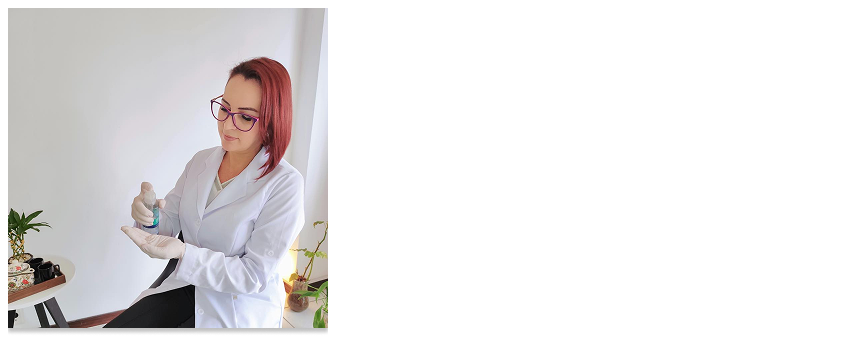
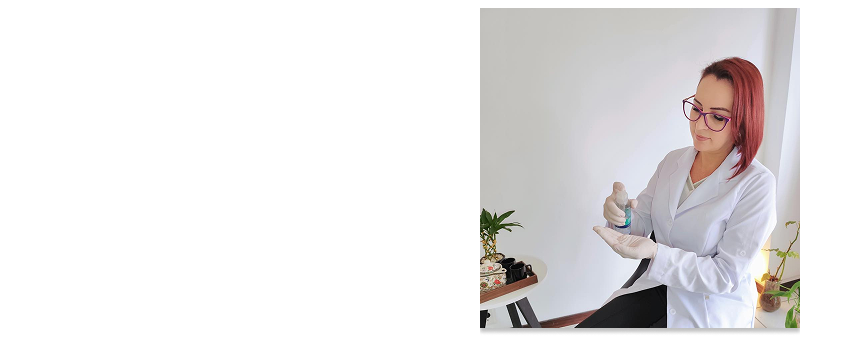
Before and after one commit to diegofirl/corpo_mente, a plain HTML site: page index.html in a window 1280 px wide. Shown: the top 350 px of the page, without its empty margins (0-855 px from the left). Drawn offline with Linux system fonts and the light colour scheme.

Commit message:
Add files via upload

```diff
--- a/index.html
+++ b/index.html
@@ -3,8 +3,15 @@
 <head>
     <meta charset="UTF-8">
     <meta name="viewport" content="width=device-width, initial-scale=1.0">
-    <link rel="stylesheet" href="./styles/style_pagina.css">
     <title>Document</title>
+    <style>
+        .container {
+            display: flex;
+            flex-direction: row;
+            justify-self: center;
+            text-align: center;
+        }
+    </style>
 </head>
 <body>
 
```
